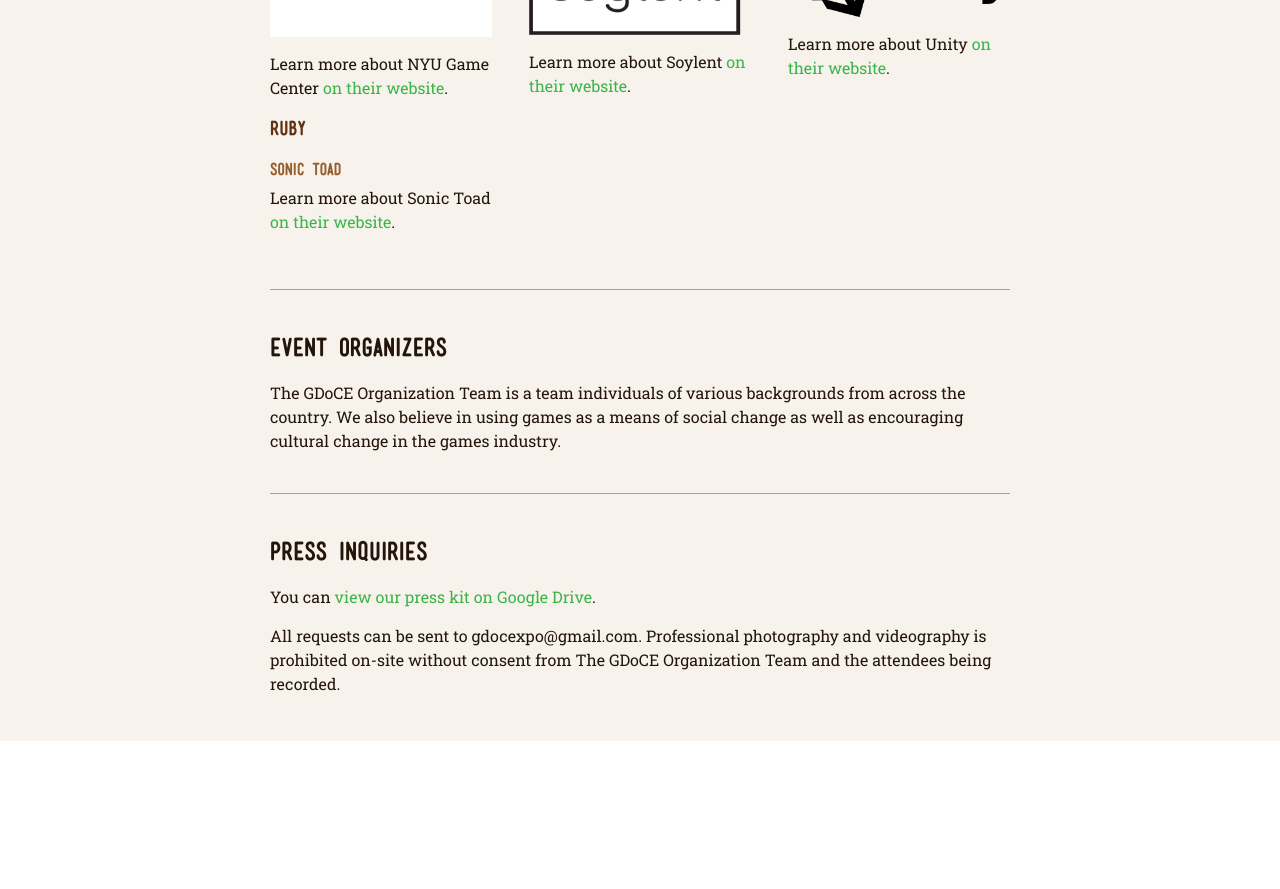
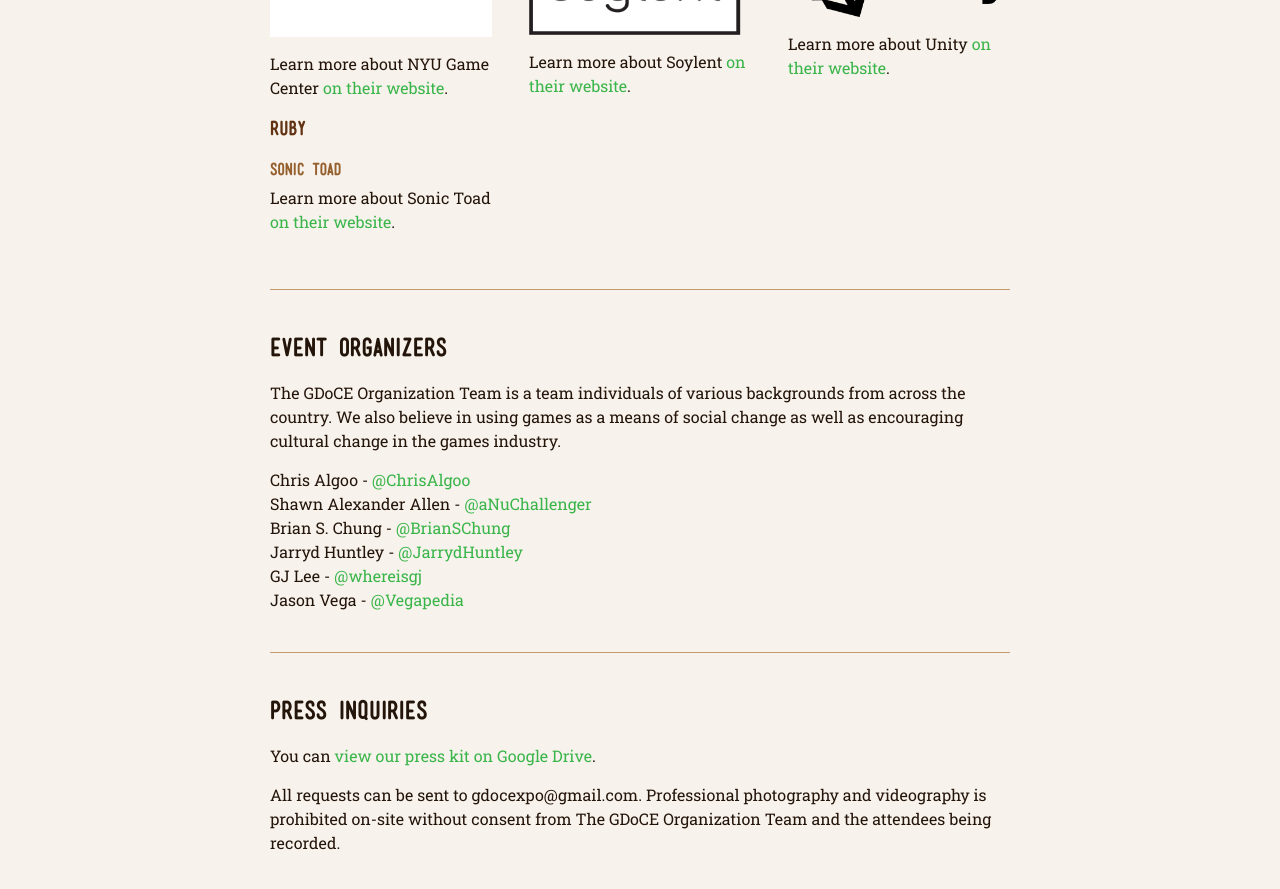
Before and after one commit to BrooklynGamery/gdocexpo, a Jekyll site: the page built from index.html, in a window 1280 px wide and 900 px high, scrolled down 3865 px. Shown: the top 889 px of the window. Built offline with Jekyll 4.4.1, drawn with Linux system fonts in a browser that asks for light colours; comment, search, counter and statistics services are not loaded; before the commit the page ends 4606 px from its top, so only the background shows below that.

Commit message:
added organizers (placeholder)

```diff
--- a/_includes/footer.html
+++ b/_includes/footer.html
@@ -151,6 +151,15 @@
     <h2>Event organizers</h2>
     <p>The GDoCE Organization Team is a team individuals of various backgrounds from across the country. We also believe in using games as a means of social change as well as encouraging cultural change in the games industry.</p>
 
+	<p>
+	Chris Algoo - <a href="https://twitter.com/ChrisAlgoo">@ChrisAlgoo</a><br/>
+	Shawn Alexander Allen - <a href="https://twitter.com/aNuChallenger">@aNuChallenger</a><br/>
+	Brian S. Chung - <a href="https://twitter.com/BrianSChung">@BrianSChung</a><br/>
+	Jarryd Huntley - <a href="https://twitter.com/JarrydHuntley">@JarrydHuntley</a><br/>
+	GJ Lee - <a href="https://twitter.com/whereisgj">@whereisgj</a><br/>
+	Jason Vega - <a href="https://twitter.com/Vegapedia">@Vegapedia</a>
+	</p>
+
     <hr>
 
     <h2>Press inquiries</h2>
```
